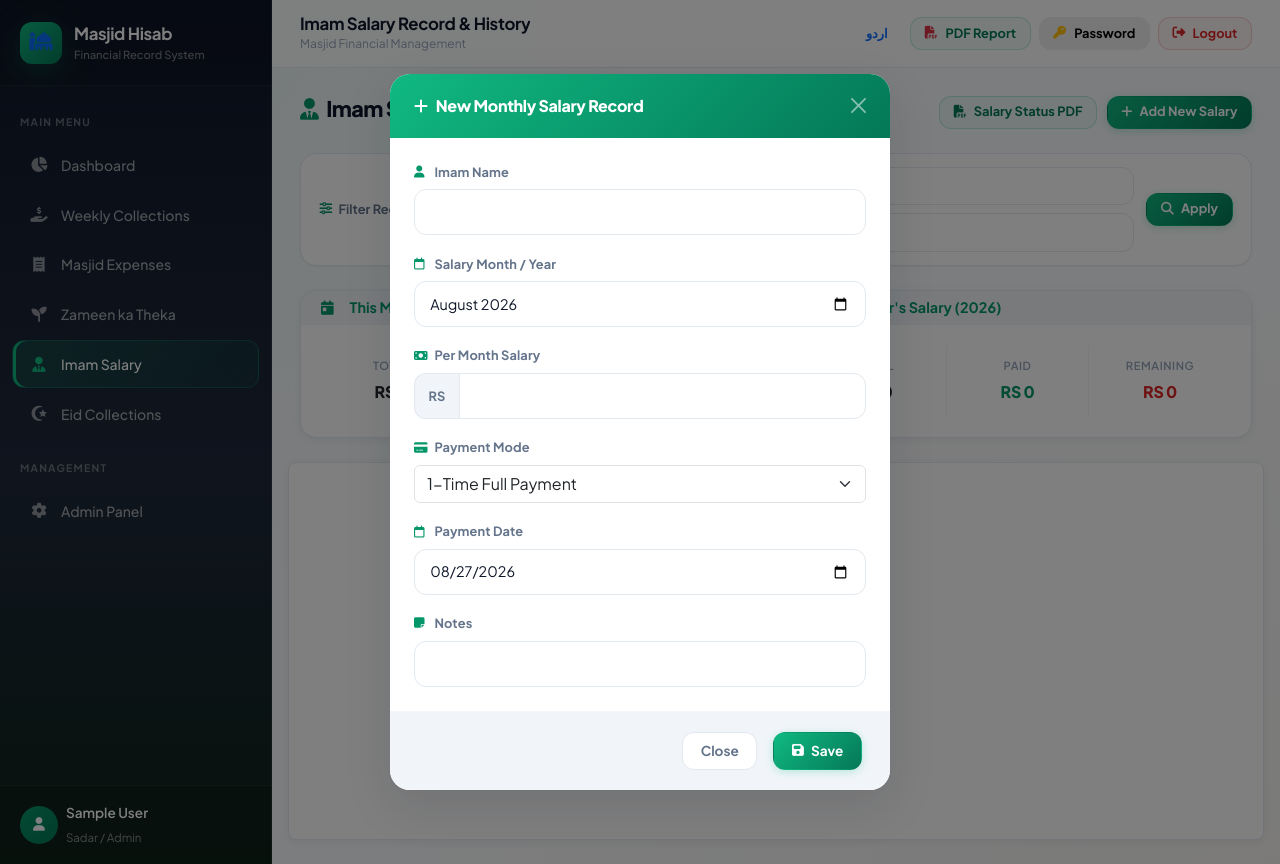
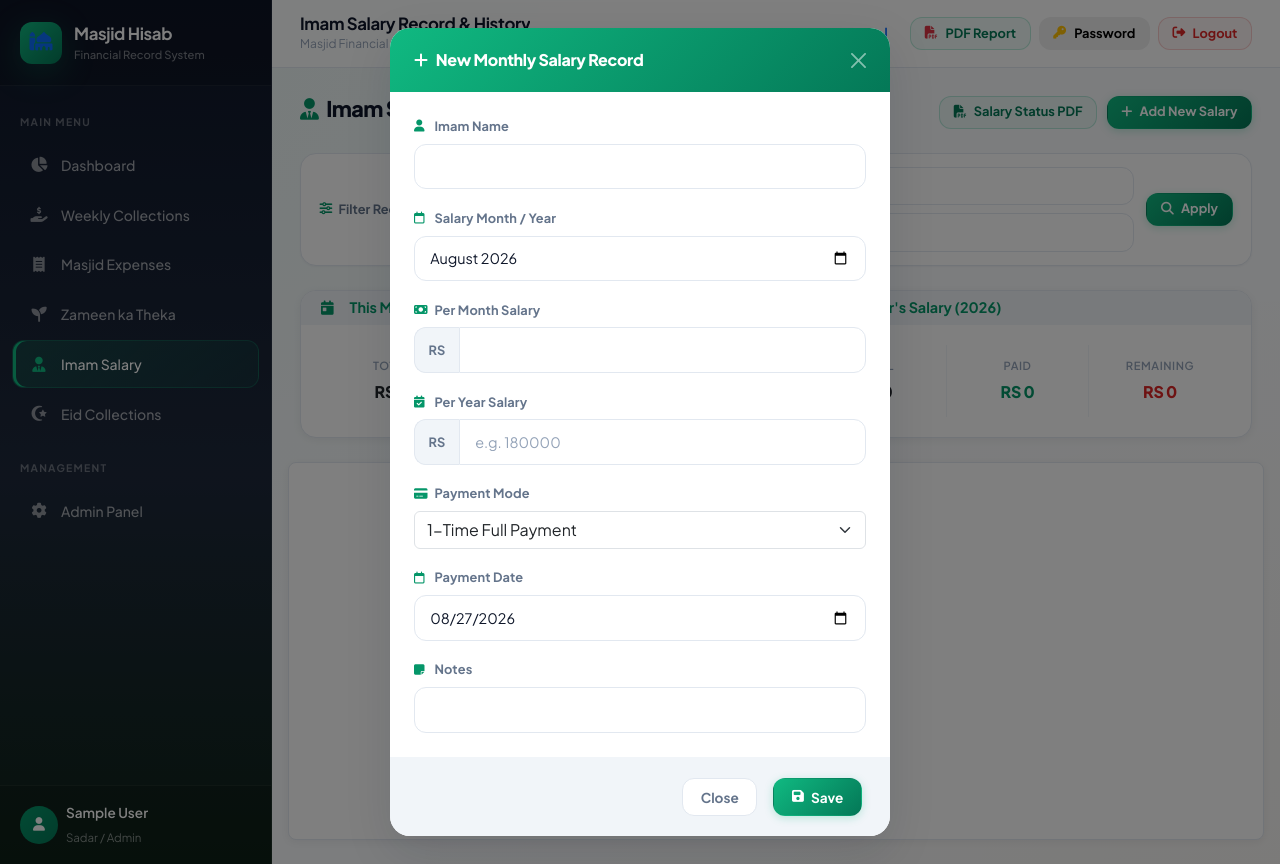
Before and after one commit to Jameel4413/jameya_masjid, a Django app: page /imam-salary/ in a window 1280 px wide, after a click on "Add New Salary". Run offline with Django 5.2, Linux system fonts and the light colour scheme; the visitor is signed in with stand-in values (Sample User, id 1); data that the repository does not hold is empty; some libraries are stand-ins or nearby versions.

Commit message:
Enhance Imam Salary tracking with Per Year salary fields, UI stat cards, and PDF report updates

```diff
--- a/donation/views.py
+++ b/donation/views.py
@@ -302,9 +302,15 @@ def imam_salary_view(request):
 
     # Year-wise totals (independent of month filter)
     year_salaries = ImamSalary.objects.filter(month_year__year=curr_year)
-    total_year_salary_value = sum(s.total_salary for s in year_salaries)
+    distinct_imams = set(year_salaries.values_list('imam_name', flat=True))
+    total_year_salary_value = 0.0
+    for imam in distinct_imams:
+        imam_latest = year_salaries.filter(imam_name=imam).order_by('-month_year').first()
+        if imam_latest:
+            total_year_salary_value += imam_latest.effective_yearly_salary
+
     total_year_paid = sum(s.total_paid for s in year_salaries)
-    total_year_remaining = total_year_salary_value - total_year_paid
+    total_year_remaining = max(0.0, total_year_salary_value - total_year_paid)
 
     context = {
         'salaries': salaries,
@@ -329,6 +335,7 @@ def add_imam_salary_view(request):
         imam_name = request.POST.get('imam_name')
         month_year = request.POST.get('month_year')
         total_salary = request.POST.get('total_salary')
+        yearly_sal_raw = request.POST.get('yearly_salary')
         payment_type = request.POST.get('payment_type')
         payment_date = request.POST.get('payment_date')
         initial_amount_paid = request.POST.get('initial_amount_paid')
@@ -336,10 +343,17 @@ def add_imam_salary_view(request):
 
         if imam_name and month_year and total_salary:
             date_obj = datetime.strptime(month_year, '%Y-%m').date()
+            tot_sal_float = float(total_salary)
+            if yearly_sal_raw and float(yearly_sal_raw) > 0:
+                yearly_sal_val = float(yearly_sal_raw)
+            else:
+                yearly_sal_val = tot_sal_float * 12
+
             salary_obj = ImamSalary.objects.create(
                 imam_name=imam_name,
                 month_year=date_obj,
-                total_salary=float(total_salary)
+                total_salary=tot_sal_float,
+                yearly_salary=yearly_sal_val
             )
 
             # If the user chose to record a payment right away (full or first installment)
@@ -347,7 +361,7 @@ def add_imam_salary_view(request):
                 ImamSalaryInstallment.objects.create(
                     salary_record=salary_obj,
                     payment_date=payment_date or timezone.now().date(),
-                    amount_paid=float(total_salary),
+                    amount_paid=tot_sal_float,
                     notes=f"Full Payment ({notes})" if notes else "Full Payment"
                 )
             elif payment_type == 'installment' and initial_amount_paid:
@@ -429,7 +443,13 @@ def update_imam_salary_view(request, pk):
     salary = get_object_or_404(ImamSalary, pk=pk)
     if request.method == 'POST':
         salary.imam_name = request.POST.get('imam_name')
-        salary.total_salary = float(request.POST.get('total_salary'))
+        tot_sal = float(request.POST.get('total_salary'))
+        salary.total_salary = tot_sal
+        yearly_sal_raw = request.POST.get('yearly_salary')
+        if yearly_sal_raw and float(yearly_sal_raw) > 0:
+            salary.yearly_salary = float(yearly_sal_raw)
+        else:
+            salary.yearly_salary = tot_sal * 12
         month_year_str = request.POST.get('month_year')
         if month_year_str:
             salary.month_year = datetime.strptime(month_year_str, '%Y-%m').date()
@@ -473,10 +493,18 @@ def export_imam_salary_pdf(request):
         salaries = salaries.filter(month_year__month=selected_month)
     salaries = salaries.order_by('month_year')
 
-    # Compute grand totals
-    total_budgeted = sum(s.total_salary for s in salaries)
+    # Compute totals
+    total_month_budgeted = sum(s.total_salary for s in salaries)
+    distinct_imams_pdf = set(salaries.values_list('imam_name', flat=True))
+    total_year_budgeted = 0.0
+    for imam in distinct_imams_pdf:
+        imam_latest = salaries.filter(imam_name=imam).order_by('-month_year').first()
+        if imam_latest:
+            total_year_budgeted += imam_latest.effective_yearly_salary
+
     total_paid = sum(s.total_paid for s in salaries)
-    total_remaining = sum(s.remaining_salary for s in salaries)
+    total_month_remaining = sum(s.remaining_salary for s in salaries)
+    total_year_remaining = max(0.0, total_year_budgeted - total_paid)
 
     buffer = io.BytesIO()
     doc = SimpleDocTemplate(
@@ -523,7 +551,7 @@ def export_imam_salary_pdf(request):
         textColor=colors.HexColor("#495057")
     )
     card_footer_style = ParagraphStyle(
-        'CardF', parent=styles['Normal'], fontName=font_normal, fontSize=9, leading=14,
+        'CardF', parent=styles['Normal'], fontName=font_normal, fontSize=8.5, leading=12,
         textColor=colors.HexColor("#212529")
     )
 
@@ -540,49 +568,49 @@ def export_imam_salary_pdf(request):
     story.append(Paragraph(shape_ur(period_text, is_urdu), subtitle_style))
     story.append(Spacer(1, 15))
 
-    # Summary Cards
+    # Summary Cards Table
     card_title_style = ParagraphStyle(
-        'CardT', parent=styles['Normal'], fontName=font_bold, fontSize=9, leading=12,
+        'CardT', parent=styles['Normal'], fontName=font_bold, fontSize=8.5, leading=11,
         textColor=colors.HexColor("#495057"), alignment=1
     )
     card_val_inc = ParagraphStyle(
-        'CardValInc', parent=styles['Normal'], fontName=font_bold, fontSize=13, leading=16,
+        'CardValInc', parent=styles['Normal'], fontName=font_bold, fontSize=11, leading=14,
         textColor=colors.HexColor("#0d6efd"), alignment=1
     )
     card_val_paid = ParagraphStyle(
-        'CardValPaid', parent=styles['Normal'], fontName=font_bold, fontSize=13, leading=16,
+        'CardValPaid', parent=styles['Normal'], fontName=font_bold, fontSize=11, leading=14,
         textColor=colors.HexColor("#198754"), alignment=1
     )
     card_val_rem = ParagraphStyle(
-        'CardValRem', parent=styles['Normal'], fontName=font_bold, fontSize=13, leading=16,
+        'CardValRem', parent=styles['Normal'], fontName=font_bold, fontSize=11, leading=14,
         textColor=colors.HexColor("#dc3545"), alignment=1
     )
 
-    lbl_budget = "کل مختص تنخواہ" if is_urdu else "TOTAL BUDGETED SALARY"
+    lbl_month_tot = "ماہانہ تنخواہ (کل / بقایا)" if is_urdu else "MONTH SALARY (TOTAL / REM)"
+    lbl_year_tot = "سالانہ تنخواہ (کل / بقایا)" if is_urdu else "YEAR SALARY (TOTAL / REM)"
     lbl_paid = "کل ادا شدہ" if is_urdu else "TOTAL PAID"
-    lbl_rem = "کل باقی" if is_urdu else "TOTAL REMAINING"
 
     summary_data = [
         [
-            Paragraph(shape_ur(lbl_budget, is_urdu), card_title_style),
-            Paragraph(shape_ur(lbl_paid, is_urdu), card_title_style),
-            Paragraph(shape_ur(lbl_rem, is_urdu), card_title_style)
+            Paragraph(shape_ur(lbl_month_tot, is_urdu), card_title_style),
+            Paragraph(shape_ur(lbl_year_tot, is_urdu), card_title_style),
+            Paragraph(shape_ur(lbl_paid, is_urdu), card_title_style)
         ],
         [
-            Paragraph(f"RS {total_budgeted:,.0f}", card_val_inc),
-            Paragraph(f"RS {total_paid:,.0f}", card_val_paid),
-            Paragraph(f"RS {total_remaining:,.0f}", card_val_rem)
+            Paragraph(f"RS {total_month_budgeted:,.0f} <font color='#dc3545'>({total_month_remaining:,.0f})</font>", card_val_inc),
+            Paragraph(f"RS {total_year_budgeted:,.0f} <font color='#dc3545'>({total_year_remaining:,.0f})</font>", card_val_rem),
+            Paragraph(f"RS {total_paid:,.0f}", card_val_paid)
         ]
     ]
 
     summary_table = Table(summary_data, colWidths=[180, 180, 180])
     summary_table.setStyle(TableStyle([
         ('BACKGROUND', (0, 0), (0, -1), colors.HexColor("#e7f1ff")), # blue shade
-        ('BACKGROUND', (1, 0), (1, -1), colors.HexColor("#e8f5e9")), # green shade
-        ('BACKGROUND', (2, 0), (2, -1), colors.HexColor("#f8d7da")), # red shade
+        ('BACKGROUND', (1, 0), (1, -1), colors.HexColor("#f8d7da")), # red shade
+        ('BACKGROUND', (2, 0), (2, -1), colors.HexColor("#e8f5e9")), # green shade
         ('BOX', (0, 0), (0, -1), 1, colors.HexColor("#b6d4fe")),
-        ('BOX', (1, 0), (1, -1), 1, colors.HexColor("#a3cfbb")),
-        ('BOX', (2, 0), (2, -1), 1, colors.HexColor("#f5c2c7")),
+        ('BOX', (1, 0), (1, -1), 1, colors.HexColor("#f5c2c7")),
+        ('BOX', (2, 0), (2, -1), 1, colors.HexColor("#a3cfbb")),
         ('ALIGN', (0, 0), (-1, -1), 'CENTER'),
         ('VALIGN', (0, 0), (-1, -1), 'MIDDLE'),
         ('TOPPADDING', (0, 0), (-1, -1), 8),
@@ -656,16 +684,17 @@ def export_imam_salary_pdf(request):
                     ""
                 ])
 
-            # Bottom Summary Row with Large Totals
-            rem_color = "#198754" if s.remaining_salary <= 0 else "#dc3545"
-            lbl_ts = "کل تنخواہ" if is_urdu else "Total Salary"
+            # Bottom Summary Row with Month and Year Totals
+            rem_m_color = "#198754" if s.remaining_salary <= 0 else "#dc3545"
+            rem_y_color = "#198754" if s.remaining_yearly_salary <= 0 else "#dc3545"
+            lbl_ms = "ماہانہ تنخواہ" if is_urdu else "Month Salary"
+            lbl_ys = "سالانہ تنخواہ" if is_urdu else "Year Salary"
             lbl_tp = "کل ادا شدہ" if is_urdu else "Total Paid"
-            lbl_tr = "بقایا" if is_urdu else "Remaining"
 
             summary_row = [
-                Paragraph(f"<b>{shape_ur(lbl_ts, is_urdu)}:</b><br/><font size='11' color='#212529'><b>RS {s.total_salary:,.0f}</b></font>", card_footer_style),
-                Paragraph(f"<b>{shape_ur(lbl_tp, is_urdu)}:</b><br/><font size='11' color='#198754'><b>RS {s.total_paid:,.0f}</b></font>", card_footer_style),
-                Paragraph(f"<b>{shape_ur(lbl_tr, is_urdu)}:</b><br/><font size='12' color='{rem_color}'><b>RS {s.remaining_salary:,.0f}</b></font>", card_footer_style)
+                Paragraph(f"<b>{shape_ur(lbl_ms, is_urdu)}:</b> RS {s.total_salary:,.0f}<br/><font color='{rem_m_color}'><b>بقایا: RS {s.remaining_salary:,.0f}</b></font>", card_footer_style),
+                Paragraph(f"<b>{shape_ur(lbl_ys, is_urdu)}:</b> RS {s.effective_yearly_salary:,.0f}<br/><font color='{rem_y_color}'><b>سالانہ بقایا: RS {s.remaining_yearly_salary:,.0f}</b></font>", card_footer_style),
+                Paragraph(f"<b>{shape_ur(lbl_tp, is_urdu)}:</b><br/><font size='11' color='#198754'><b>RS {s.total_paid:,.0f}</b></font>", card_footer_style)
             ]
             salary_card_data.append(summary_row)
 
@@ -1421,16 +1450,17 @@ def export_monthly_pdf(request, year=None, month=None):
                     ""
                 ])
 
-            # Bottom Summary Row with Large Totals
-            rem_color = "#198754" if s.remaining_salary <= 0 else "#dc3545"
-            lbl_ts = "کل تنخواہ" if is_urdu else "Total Salary"
+            # Bottom Summary Row with Month and Year Totals
+            rem_m_color = "#198754" if s.remaining_salary <= 0 else "#dc3545"
+            rem_y_color = "#198754" if s.remaining_yearly_salary <= 0 else "#dc3545"
+            lbl_ms = "ماہانہ تنخواہ" if is_urdu else "Month Salary"
+            lbl_ys = "سالانہ تنخواہ" if is_urdu else "Year Salary"
             lbl_tp = "کل ادا شدہ" if is_urdu else "Total Paid"
-            lbl_tr = "بقایا" if is_urdu else "Remaining"
 
             summary_row = [
-                Paragraph(f"<b>{shape_ur(lbl_ts, is_urdu)}:</b><br/><font size='11' color='#212529'><b>RS {s.total_salary:,.0f}</b></font>", card_footer_style),
-                Paragraph(f"<b>{shape_ur(lbl_tp, is_urdu)}:</b><br/><font size='11' color='#198754'><b>RS {s.total_paid:,.0f}</b></font>", card_footer_style),
-                Paragraph(f"<b>{shape_ur(lbl_tr, is_urdu)}:</b><br/><font size='12' color='{rem_color}'><b>RS {s.remaining_salary:,.0f}</b></font>", card_footer_style)
+                Paragraph(f"<b>{shape_ur(lbl_ms, is_urdu)}:</b> RS {s.total_salary:,.0f}<br/><font color='{rem_m_color}'><b>بقایا: RS {s.remaining_salary:,.0f}</b></font>", card_footer_style),
+                Paragraph(f"<b>{shape_ur(lbl_ys, is_urdu)}:</b> RS {s.effective_yearly_salary:,.0f}<br/><font color='{rem_y_color}'><b>سالانہ بقایا: RS {s.remaining_yearly_salary:,.0f}</b></font>", card_footer_style),
+                Paragraph(f"<b>{shape_ur(lbl_tp, is_urdu)}:</b><br/><font size='11' color='#198754'><b>RS {s.total_paid:,.0f}</b></font>", card_footer_style)
             ]
             salary_card_data.append(summary_row)
 
--- a/templates/imam_salary.html
+++ b/templates/imam_salary.html
@@ -127,14 +127,16 @@
                     <div class="lease-stat-box" style="padding: 0.75rem 0.5rem;">
                         <span>{{ T.per_month_salary }}</span>
                         <strong class="text-dark" style="font-size: 1rem;">RS {{ salary.total_salary|floatformat:0 }}</strong>
+                        <small class="d-block text-muted" style="font-size: 0.75rem;">{{ T.remaining }}: RS {{ salary.remaining_salary|floatformat:0 }}</small>
+                    </div>
+                    <div class="lease-stat-box" style="padding: 0.75rem 0.5rem; background: #fff8f8; border-color: #f5c2c7;">
+                        <span class="text-danger-pro">{{ T.per_year_salary }}</span>
+                        <strong class="text-dark" style="font-size: 1rem;">RS {{ salary.effective_yearly_salary|floatformat:0 }}</strong>
+                        <small class="d-block text-danger-pro fw-semibold" style="font-size: 0.75rem;">{{ T.year_remaining }}: RS {{ salary.remaining_yearly_salary|floatformat:0 }}</small>
                     </div>
                     <div class="lease-stat-box received" style="padding: 0.75rem 0.5rem;">
                         <span>{{ T.total_paid }}</span>
                         <strong class="text-success-pro" style="font-size: 1rem;">RS {{ salary.total_paid|floatformat:0 }}</strong>
-                    </div>
-                    <div class="lease-stat-box pending" style="padding: 0.75rem 0.5rem;">
-                        <span>{{ T.remaining }}</span>
-                        <strong class="text-danger-pro" style="font-size: 1rem;">RS {{ salary.remaining_salary|floatformat:0 }}</strong>
                     </div>
                 </div>
 
@@ -313,11 +315,18 @@
                             <label class="form-label-pro"><i class="fa-regular fa-calendar"></i> {{ T.salary_month_year }}</label>
                             <input type="month" name="month_year" class="form-control-pro" value="{{ salary.month_year|date:'Y-m' }}" required>
                         </div>
-                        <div class="form-group-pro mb-0">
+                        <div class="form-group-pro">
                             <label class="form-label-pro"><i class="fa-solid fa-money-bill"></i> {{ T.per_month_salary }}</label>
                             <div class="input-group-pro">
                                 <span class="input-prefix">RS</span>
-                                <input type="number" step="any" name="total_salary" class="form-control-pro" value="{{ salary.total_salary }}" required>
+                                <input type="number" step="any" name="total_salary" class="form-control-pro" value="{{ salary.total_salary }}" oninput="autoCalcYearly(this, 'edit_yearly_salary_{{ salary.id }}')" required>
+                            </div>
+                        </div>
+                        <div class="form-group-pro mb-0">
+                            <label class="form-label-pro"><i class="fa-solid fa-calendar-check"></i> {{ T.per_year_salary }}</label>
+                            <div class="input-group-pro">
+                                <span class="input-prefix">RS</span>
+                                <input type="number" step="any" name="yearly_salary" id="edit_yearly_salary_{{ salary.id }}" class="form-control-pro" value="{{ salary.effective_yearly_salary }}" required>
                             </div>
                         </div>
                     </div>
@@ -394,7 +403,14 @@
                         <label class="form-label-pro"><i class="fa-solid fa-money-bill"></i> {{ T.per_month_salary }}</label>
                         <div class="input-group-pro">
                             <span class="input-prefix">RS</span>
-                            <input type="number" step="any" name="total_salary" id="new_total_salary" class="form-control-pro" required>
+                            <input type="number" step="any" name="total_salary" id="new_total_salary" class="form-control-pro" oninput="autoCalcYearly(this, 'new_yearly_salary')" required>
+                        </div>
+                    </div>
+                    <div class="form-group-pro">
+                        <label class="form-label-pro"><i class="fa-solid fa-calendar-check"></i> {{ T.per_year_salary }}</label>
+                        <div class="input-group-pro">
+                            <span class="input-prefix">RS</span>
+                            <input type="number" step="any" name="yearly_salary" id="new_yearly_salary" class="form-control-pro" placeholder="e.g. 180000">
                         </div>
                     </div>
 
@@ -485,4 +501,14 @@
     </div>
 </div>
 
+<script>
+function autoCalcYearly(inputElem, targetId) {
+    var val = parseFloat(inputElem.value);
+    var target = document.getElementById(targetId);
+    if (target && !isNaN(val) && val > 0) {
+        target.value = val * 12;
+    }
+}
+</script>
+
 {% endblock %}
```
Also changed, not shown: donation/models.py (+13 -2 lines), donation/translations.py (+8 -0 lines), donation/migrations/0004_imamsalary_yearly_salary.py (added).
